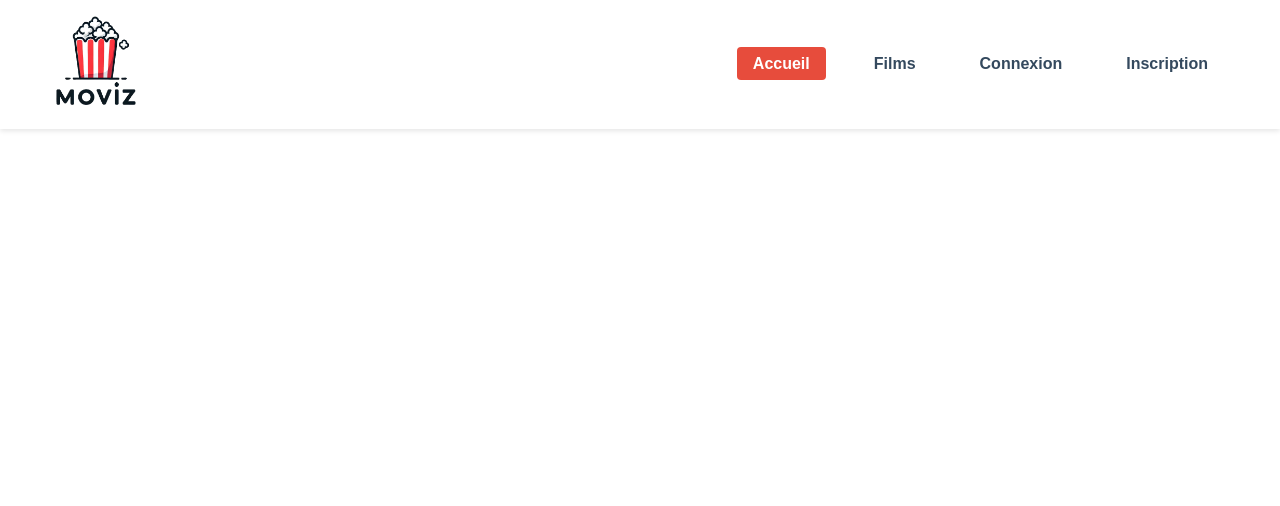
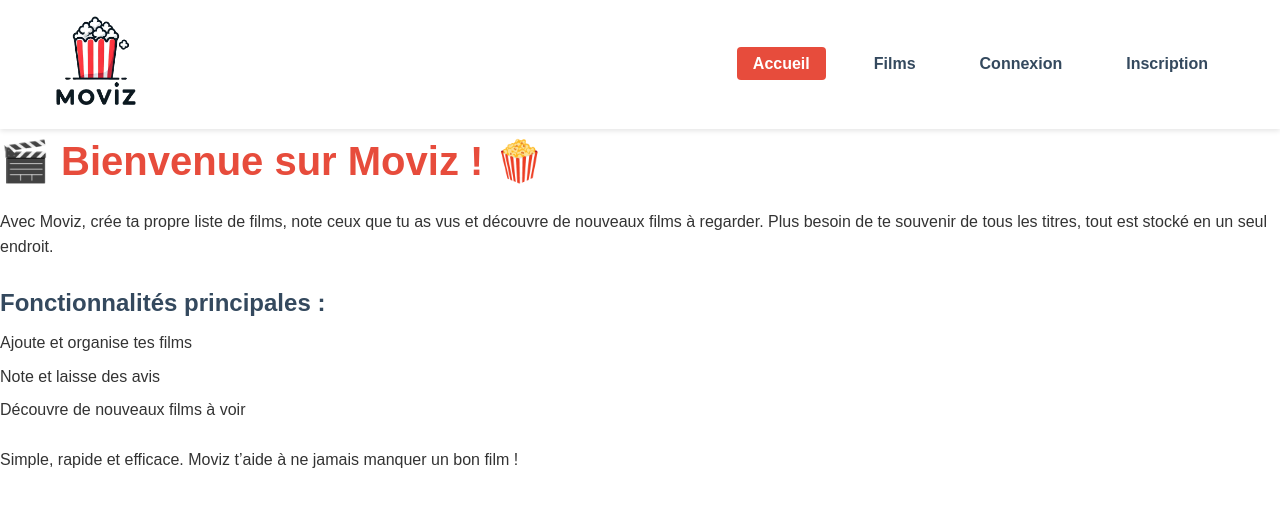
Before and after one commit to MymoMg/meriem-eval-react-cda, a React (Vite) app: page / in a window 1280 px wide. Shown: the top 506 px of the page. Built offline with nearby package versions, Linux system fonts and the light colour scheme.

Commit message:
Add Hero Component

```diff
--- a/src/App.jsx
+++ b/src/App.jsx
@@ -1,11 +1,13 @@
 import './App.css'
 import Navbar from './components/Navbar'
+import Hero from './components/Hero'
 
 function App() {
 
   return (
       <div>
           <Navbar/>
+          <Hero/>
       </div>
   )
 }
--- /dev/null
+++ b/src/components/Hero.jsx
@@ -0,0 +1,17 @@
+import styles from "../styles/Hero.module.css"
+
+export default function Hero() {
+    return (
+        <div className={styles.homePage}>
+        <h1>🎬 Bienvenue sur Moviz ! 🍿</h1>
+        <p>Avec Moviz, crée ta propre liste de films, note ceux que tu as vus et découvre de nouveaux films à regarder. Plus besoin de te souvenir de tous les titres, tout est stocké en un seul endroit.</p>
+        <ul>
+            <h2>Fonctionnalités principales :</h2>
+            <li>Ajoute et organise tes films</li>
+            <li>Note et laisse des avis</li>
+            <li>Découvre de nouveaux films à voir</li>
+        </ul>
+        <p>Simple, rapide et efficace. Moviz t’aide à ne jamais manquer un bon film !</p>
+    </div>
+    )
+};
--- a/src/index.css
+++ b/src/index.css
@@ -144,7 +144,7 @@ button:hover {
   color: #16a34a;
 }
 
-.home-page {
+/* .home-page {
   max-width: 800px;
   margin: 2rem auto;
   padding: 2rem;
@@ -152,8 +152,8 @@ button:hover {
   border-radius: 8px;
   box-shadow: 0 2px 5px rgba(0, 0, 0, 0.1);
   text-align: center;
-}
-
+} */
+/*
 .home-page h1 {
   font-size: 2.5rem;
   margin-bottom: 1rem;
@@ -181,7 +181,7 @@ button:hover {
 .home-page ul li {
   font-size: 1rem;
   margin: 0.5rem 0;
-}
+} */
 
 /* Styles pour le template Movies */
 .movies-page {
--- /dev/null
+++ b/src/styles/Hero.module.css
@@ -0,0 +1,38 @@
+/* .homePage {
+max-width: 800px;
+margin: 2rem auto;
+padding: 2rem;
+background-color: #f8f9fa;
+border-radius: 8px;
+box-shadow: 0 2px 5px rgba(0, 0, 0, 0.1);
+text-align: center;
+}  */
+
+.homePage h1 {
+font-size: 2.5rem;
+margin-bottom: 1rem;
+color: #e74c3c;
+}
+
+.homePage p {
+font-size: 1rem;
+margin-bottom: 1.5rem;
+line-height: 1.6;
+}
+
+.homePage ul {
+list-style: none;
+padding: 0;
+margin: 1.5rem 0;
+}
+
+.homePage ul h2 {
+font-size: 1.5rem;
+margin-bottom: 0.5rem;
+color: #34495e;
+}
+
+.homePage ul li {
+font-size: 1rem;
+margin: 0.5rem 0;
+}
```
